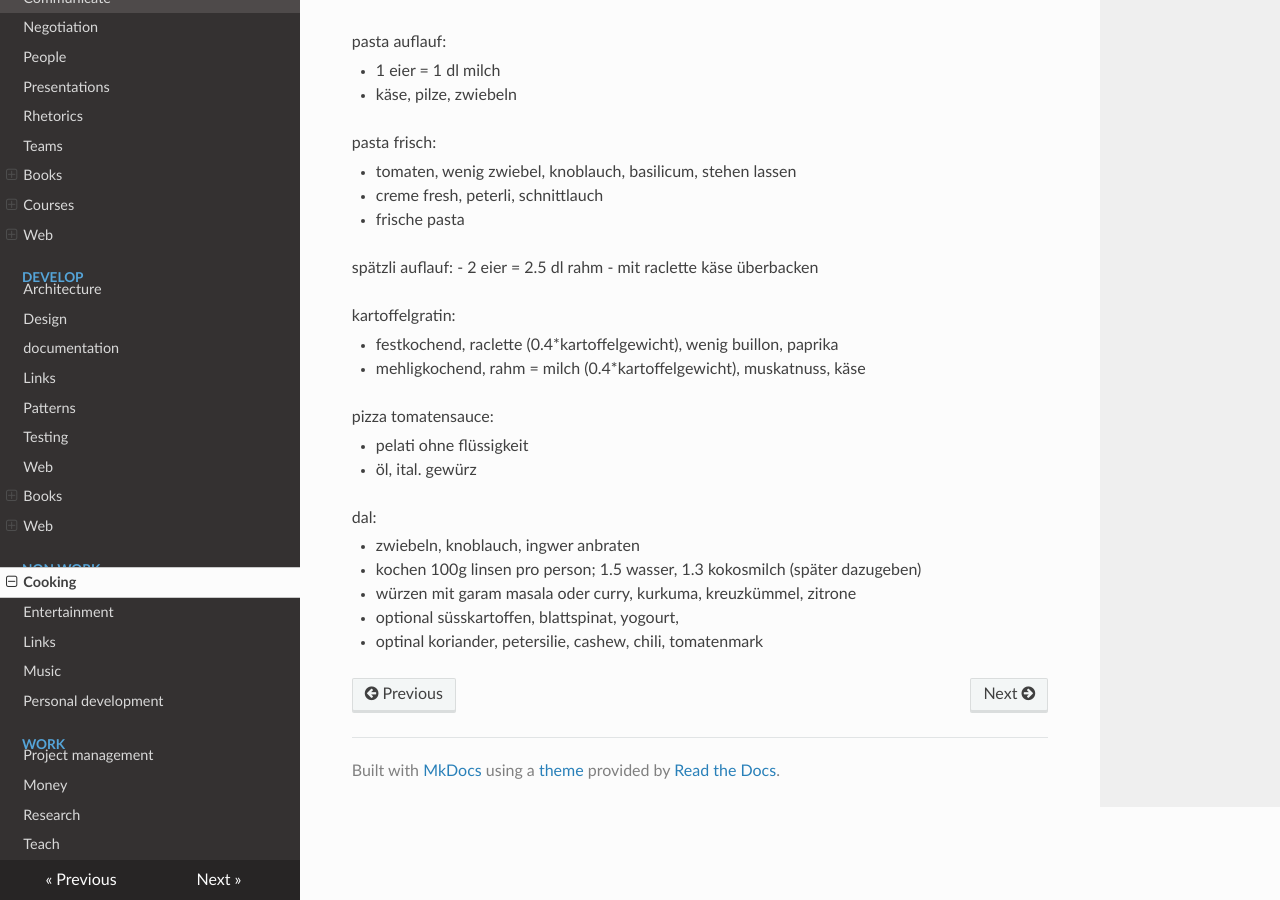
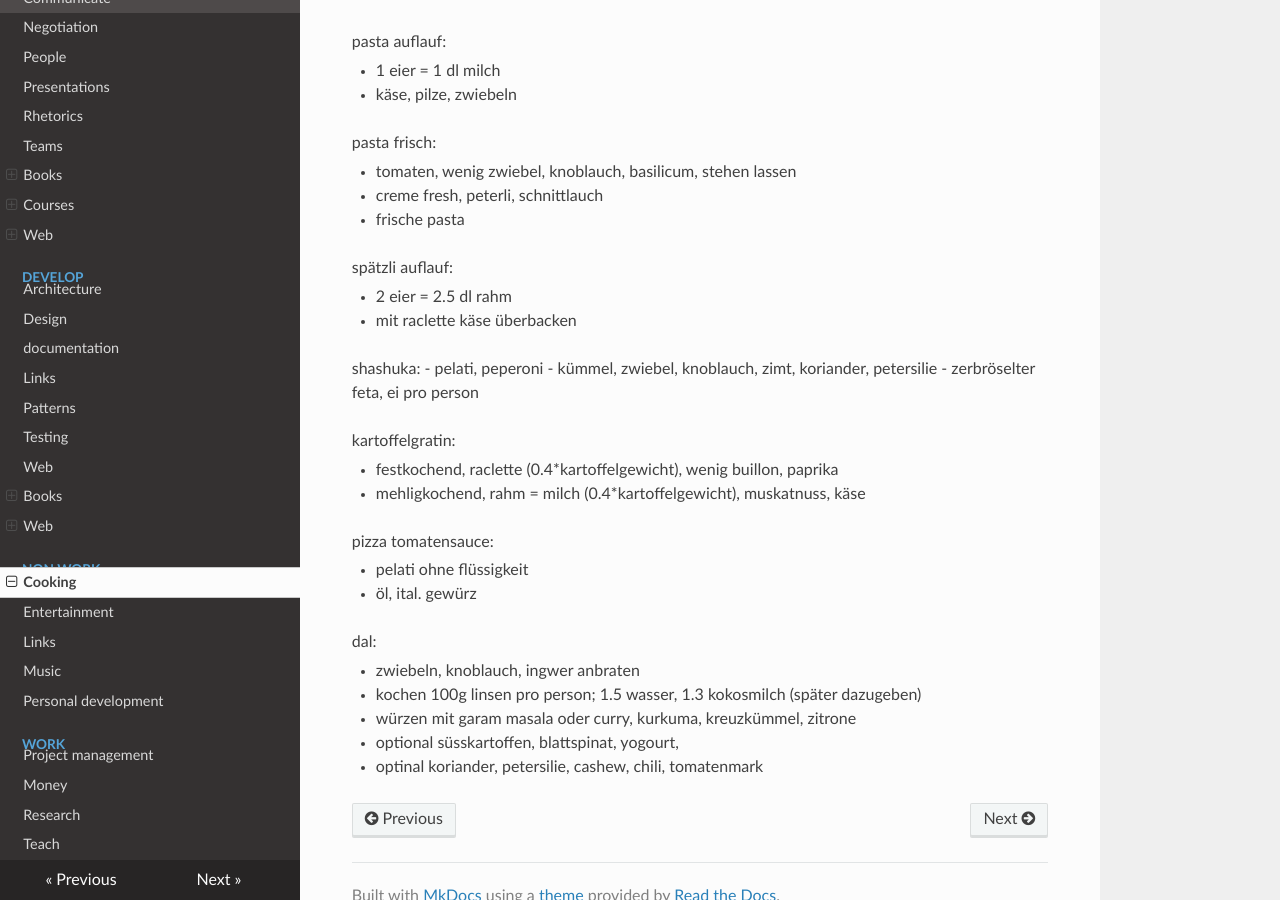
Before and after one commit to famoser/docs, an MkDocs documentation site: the page built from docs/non-work/coocking.md, in a window 1280 px wide and 900 px high, scrolled down 1320 px. Built offline with MkDocs 1.6.1, drawn with Linux system fonts in a browser that asks for light colours; nearby versions of some CDN libraries.

Commit message:
Update coocking.md

```diff
--- a/docs/non-work/coocking.md
+++ b/docs/non-work/coocking.md
@@ -68,8 +68,14 @@ pasta frisch:
 - frische pasta
 
 spätzli auflauf:
+
 - 2 eier = 2.5 dl rahm
 - mit raclette käse überbacken
+
+shashuka:
+- pelati, peperoni
+- kümmel, zwiebel, knoblauch, zimt, koriander, petersilie
+- zerbröselter feta, ei pro person
 
 kartoffelgratin:
 
```
